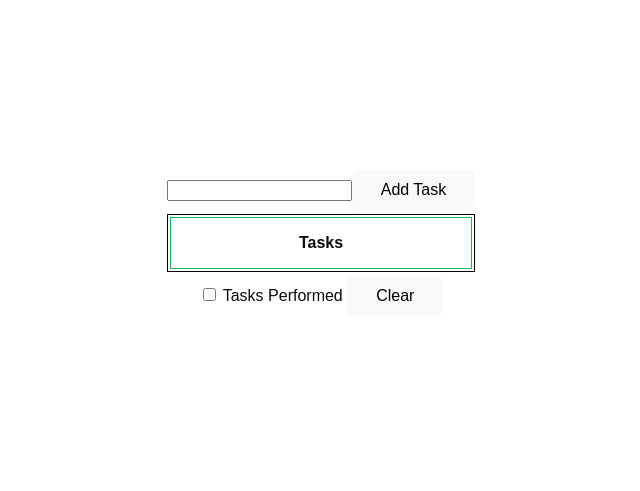
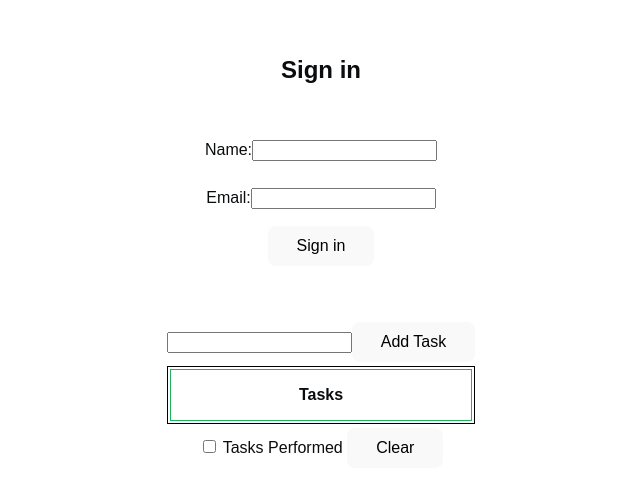
Before and after one commit to Emmanuel0130/my-react-task-list, a React (Vite) app: page / in a window 1280 px wide. Shown: the part 157-648 px from the top of the page, without its empty margins (319-959 px from the left). Built offline with nearby package versions, Linux system fonts and the light colour scheme.

Commit message:
agrego formulario

```diff
--- a/src/App.jsx
+++ b/src/App.jsx
@@ -3,6 +3,7 @@ import "./App.css";
 import { TaskCreator } from "./components/TaskCreator";
 import { TaskTable } from "./components/TaskTable";
 import { VisibilityControl } from "./VisibilityControl";
+import LoginForm from "./components/formulario";
 
 function App() {
   const [tasksItems, setTasksItems] = useState([]);
@@ -38,6 +39,8 @@ function App() {
 
   return (
     <div className="App">
+       <LoginForm />
+      <br />
       <TaskCreator createNewTask={createNewTask} />
       <TaskTable tasks={tasksItems} toggleTask={toggleTask} />
       <VisibilityControl
@@ -53,7 +56,8 @@ function App() {
           toggleTask={toggleTask}
           showCompleted={showCompleted}
         />
-      )}
+      )
+      }
     </div>
   );
 }
--- /dev/null
+++ b/src/components/formulario.jsx
@@ -0,0 +1,55 @@
+import React, { useState } from 'react';
+
+const LoginForm = () => {
+  const [name, setName] = useState('');
+  const [email, setEmail] = useState('');
+
+  const handleFormSubmit = (event) => {
+  event.preventDefault();
+
+  // Validar los datos ingresados (por ejemplo, verificar que el correo sea válido)
+  if (!isValidEmail(email)) {
+    console.log('Email no valid');
+    return;
+  }
+
+  // Realizar llamadas a una API para verificar la autenticidad del usuario
+  const isAuthenticated = authenticateUser(name, email);
+
+  if (isAuthenticated) {
+    console.log('Usuario autenticado:', name);
+  } else {
+    console.log('Usuario no autenticado');
+  }
+};
+
+
+  return (
+    <div>
+      <h2>Sign in</h2>
+      <form onSubmit={handleFormSubmit}>
+        <div>
+          <label>Name:</label>
+          <input
+            type="text"
+            value={name}
+            onChange={(e) => setName(e.target.value)}
+            required
+          />
+        </div>
+        <div>
+          <label>Email:</label>
+          <input
+            type="email"
+            value={email}
+            onChange={(e) => setEmail(e.target.value)}
+            required
+          />
+        </div>
+        <button type="submit">Sign in</button>
+      </form>
+    </div>
+  );
+};
+
+export default LoginForm;
```
